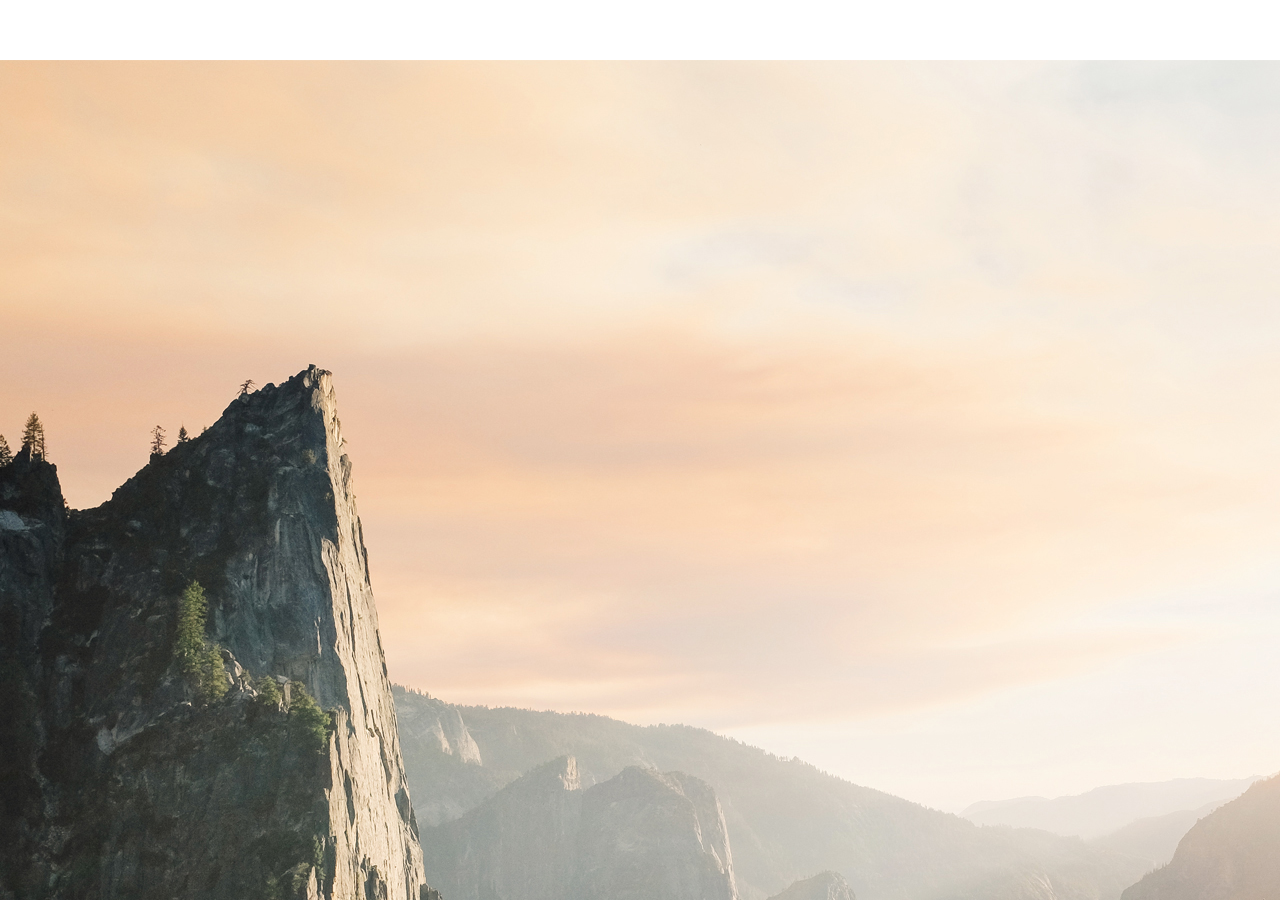
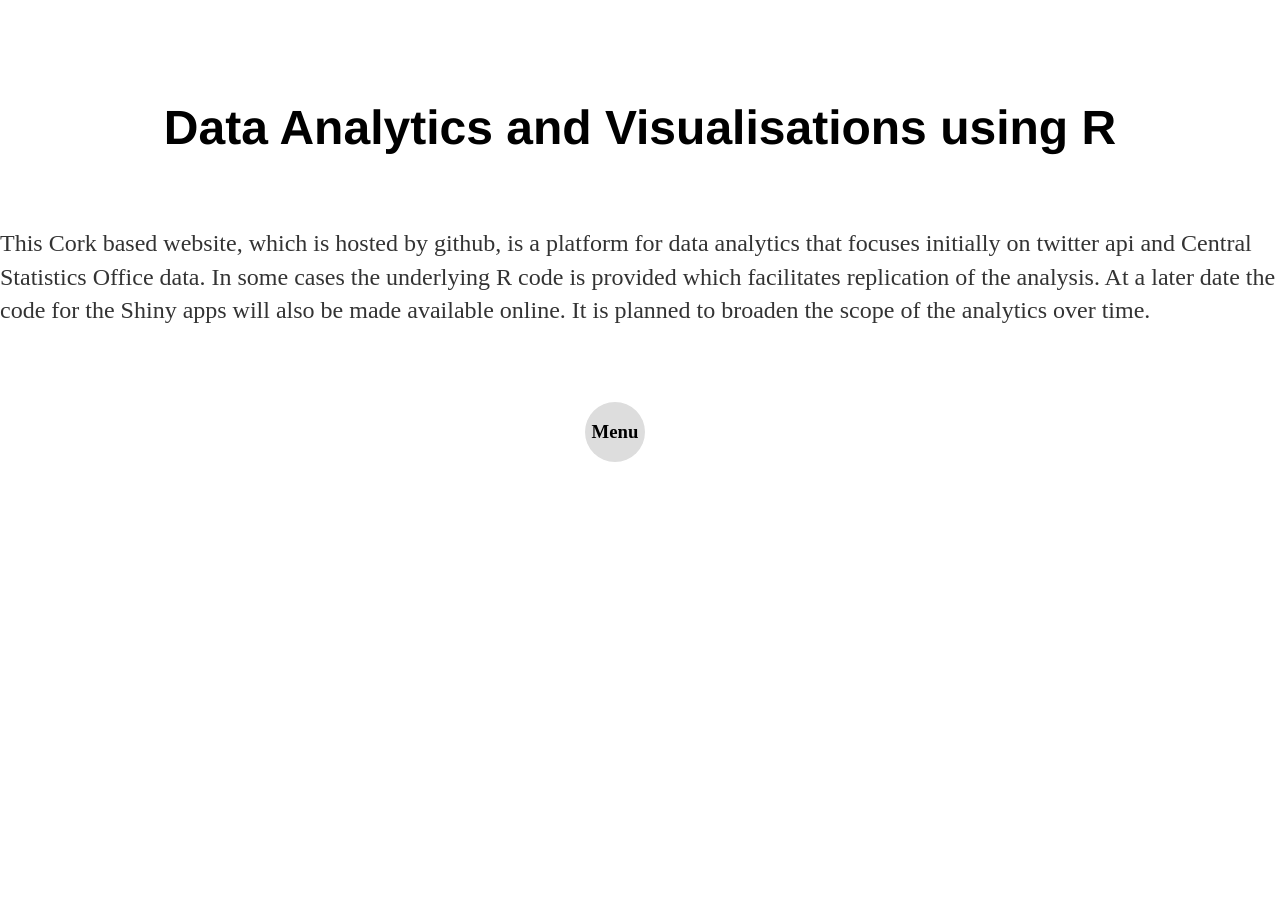
Before and after one commit to CorkDataAnalytics/CorkDataAnalytics.github.io, a Jekyll site: the page index.html, which Jekyll copies as it is, in a window 1280 px wide and 900 px high. Built offline with Jekyll 4.4.1, drawn with Linux system fonts in a browser that asks for light colours; nearby versions of some CDN libraries.

Commit message:
Update index.html

```diff
--- a/index.html
+++ b/index.html
@@ -222,7 +222,7 @@ ul.posts li {
 </head>
 
 <body>
-   <a href="#"><img class="logo" src="/billboard2.jpg" alt=""/></a>
+
 		<div class="caption dark animated wow fadeInDown clearfix">
 			 <h1>Data Analytics and Visualisations using R</h1>
 		</div>
```
